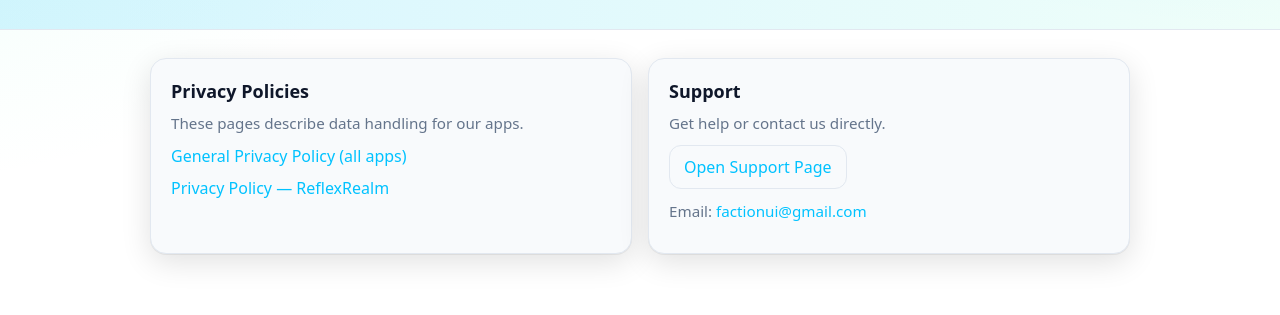
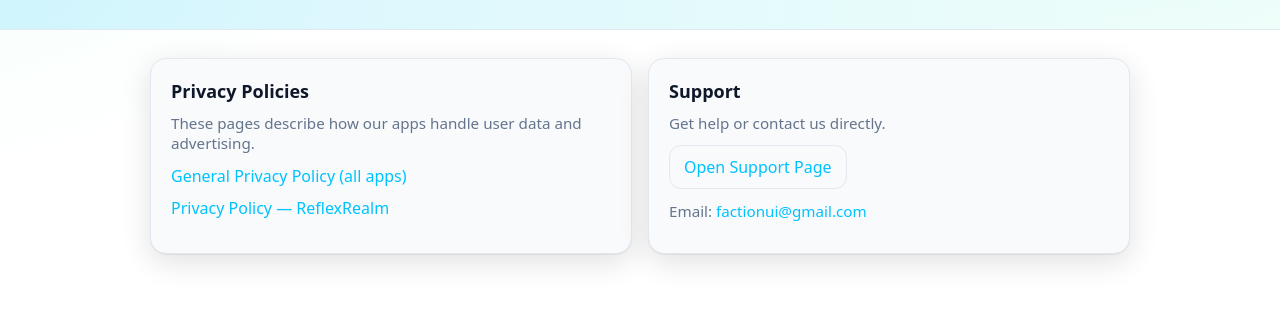
Before and after one commit to Madeindk/ReflexRealm, a plain HTML site: page index.html in a window 1280 px wide. Shown: the part 173-488 px from the top of the page. Drawn offline with Linux system fonts and the light colour scheme.

Commit message:
Update index.html

```diff
--- a/index.html
+++ b/index.html
@@ -4,9 +4,9 @@
   <meta charset="utf-8">
   <meta name="viewport" content="width=device-width,initial-scale=1">
   <title>MadeInDK Apps — Info & Policies</title>
-  <meta name="description" content="Info and privacy policies for MadeInDK apps.">
+  <meta name="description" content="Official info, support and privacy policies for MadeInDK apps.">
   <link rel="stylesheet" href="style.css">
-  <link rel="icon" href="logo.png"><!-- brug dit eget logo-filnavn -->
+  <link rel="icon" href="logo.png">
 </head>
 <body>
   <header class="header">
@@ -18,8 +18,10 @@
           <div class="tag">Public info & privacy pages</div>
         </div>
       </div>
-      <p class="lead">Official links used for App Store Connect (Support & Privacy Policy).<br>
-      By Thomas Enevoldsen and/or XBuildStudio</p>
+      <p class="lead">
+        Official links used for App Store Connect (Support & Privacy Policy).<br>
+        By Thomas Enevoldsen and/or XBuildStudio
+      </p>
     </div>
   </header>
 
@@ -27,7 +29,7 @@
     <div class="container grid">
       <section class="card">
         <h2>Privacy Policies</h2>
-        <p class="small">These pages describe data handling for our apps.</p>
+        <p class="small">These pages describe how our apps handle user data and advertising.</p>
         <ul class="link-list">
           <li><a href="privacy.html">General Privacy Policy (all apps)</a></li>
           <li><a href="reflexrealm-privacy.html">Privacy Policy — ReflexRealm</a></li>
@@ -47,8 +49,6 @@
     © <span id="y"></span> Thomas Enevoldsen / XBuildStudio
   </footer>
 
-  <script>
-    document.getElementById('y').textContent = new Date().getFullYear();
-  </script>
+  <script>document.getElementById('y').textContent=new Date().getFullYear();</script>
 </body>
 </html>
```
